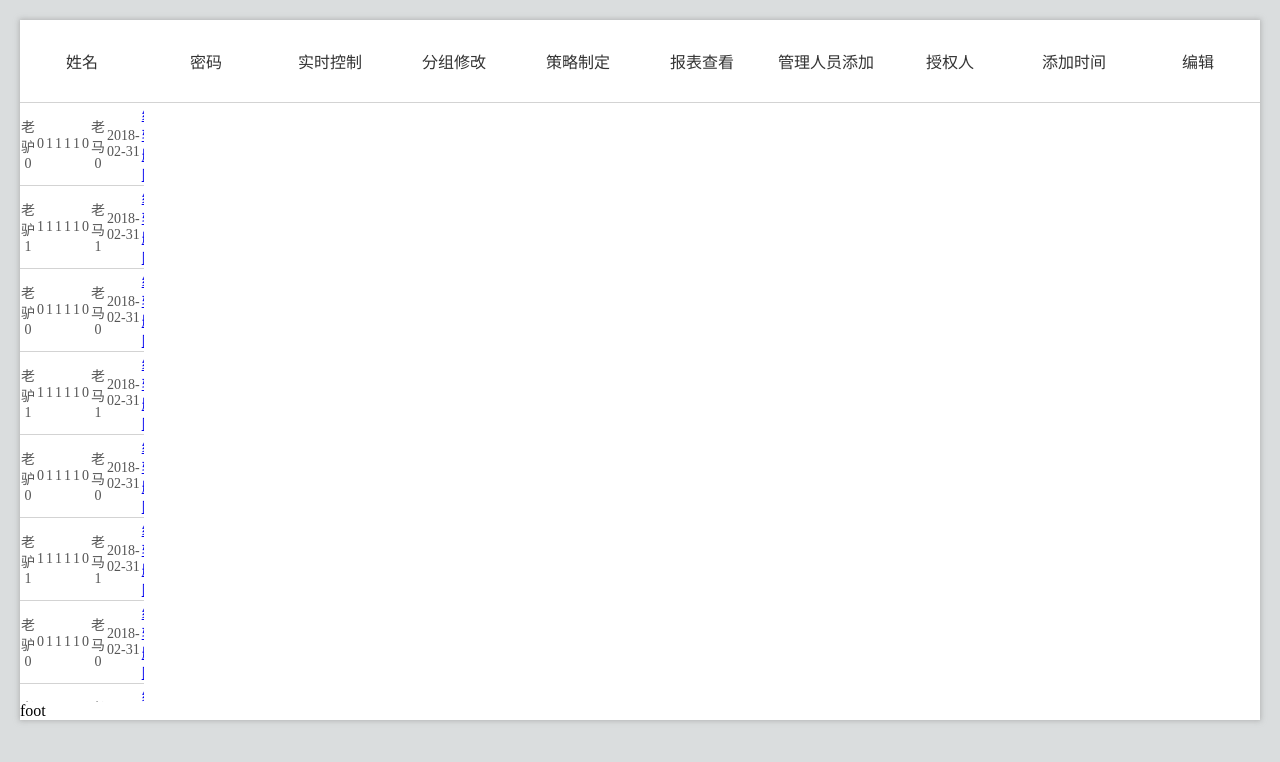
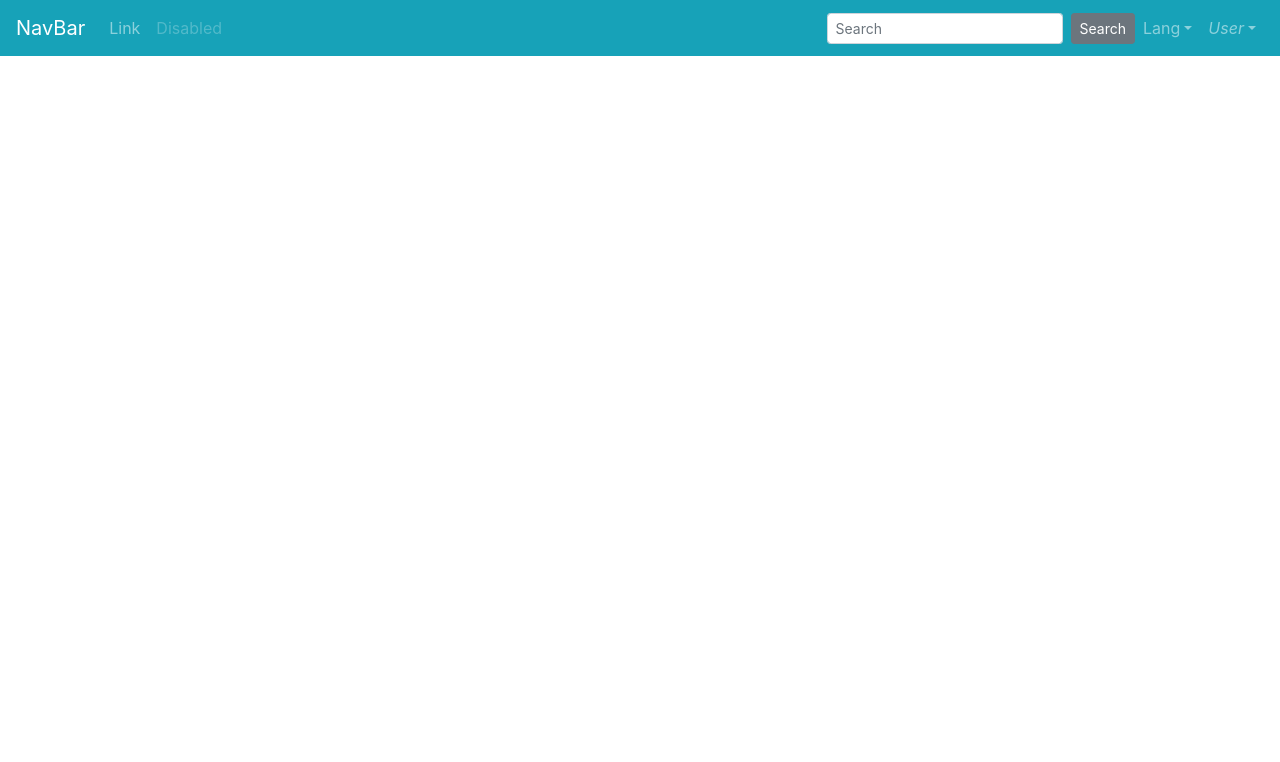
Before and after one commit to balddonkey/Benjamin, a Vue app: page / in a window 1280 px wide. Shown: the top 762 px of the page. Built offline with nearby package versions, Linux system fonts and the light colour scheme.

Commit message:
bootstrap-vue

```diff
--- a/package.json
+++ b/package.json
@@ -7,12 +7,18 @@
     "start": "webpack-dev-server --content-base build --inline --hot"
   },
   "dependencies": {
+    "babel-polyfill": "^6.26.0",
+    "bootstrap-vue": "^2.0.0-rc.11",
+    "jquery": "1.9.1",
     "vue": "^2.5.17",
     "vue-router": "^3.0.1",
     "vuex": "^3.0.1"
   },
   "devDependencies": {
+    "@babel/core": "^7.0.0",
     "autoprefixer": "^9.3.1",
+    "babel": "^6.23.0",
+    "babel-loader": "^8.0.4",
     "css-loader": "^1.0.0",
     "less": "^3.8.1",
     "less-loader": "^4.1.0",
--- a/src/App.css
+++ b/src/App.css
@@ -1,5 +1,5 @@
 #App {
-    background-color: #daddde;
+    background-color: white; /* #daddde; */
     height: 100%;
     box-sizing: border-box;
 }
--- a/src/App.vue
+++ b/src/App.vue
@@ -1,7 +1,43 @@
 <template>
   <div id="App">
+    <b-navbar toggleable="md" type="dark" variant="info">
+      <b-navbar-toggle target="nav_collapse"></b-navbar-toggle>
+      <b-navbar-brand href="#">NavBar</b-navbar-brand>
+      <b-collapse is-nav id="nav_collapse">
+        <b-navbar-nav>
+          <b-nav-item href="#">Link</b-nav-item>
+          <b-nav-item href="#" disabled>Disabled</b-nav-item>
+        </b-navbar-nav>
+
+        <!-- Right aligned nav items -->
+        <b-navbar-nav class="ml-auto">
+          <b-nav-form>
+            <b-form-input size="sm" class="mr-sm-2" type="text" placeholder="Search" />
+            <b-button size="sm" class="my-2 my-sm-0" type="submit">Search</b-button>
+          </b-nav-form>
+
+          <b-nav-item-dropdown text="Lang" right>
+            <b-dropdown-item href="#">EN</b-dropdown-item>
+            <b-dropdown-item href="#">ES</b-dropdown-item>
+            <b-dropdown-item href="#">RU</b-dropdown-item>
+            <b-dropdown-item href="#">FA</b-dropdown-item>
+          </b-nav-item-dropdown>
+
+          <b-nav-item-dropdown right>
+            <!-- Using button-content slot -->
+            <template slot="button-content">
+              <em>User</em>
+            </template>
+            <b-dropdown-item href="#">Profile</b-dropdown-item>
+            <b-dropdown-item href="#">Signout</b-dropdown-item>
+          </b-nav-item-dropdown>
+        </b-navbar-nav>
+
+      </b-collapse>
+    </b-navbar>
     <div class="manage">
-      <manage v-bind:data="data"/>
+      <!-- <manage v-bind:data="data"/> -->
+
     </div>
   </div>
 </template>
@@ -26,8 +62,7 @@ export default {
             "添加时间",
             "编辑"
           ],
-        manages: [
-          {
+          manages: [{
               name: "老驴0",
               id: 0,
               control: 1,
--- a/webpack.config.js
+++ b/webpack.config.js
@@ -28,6 +28,14 @@ module.exports = {
                     'less-loader'
                 ]
             },
+            {
+                test: /\.js$/,
+                include: [ // use `include` vs `exclude` to white-list vs black-list
+                    path.resolve(__dirname, "src"), // white-list your app source files
+                    require.resolve("bootstrap-vue"), // white-list bootstrap-vue
+                ],
+                loader: "babel-loader"
+            }
         ]
     },
     plugins: [
```
Also changed, not shown: src/app.js (+6 -4 lines), 1 other file (tests, documents, lock files or other folders). Lines whose indentation alone changed are shown as unchanged.
